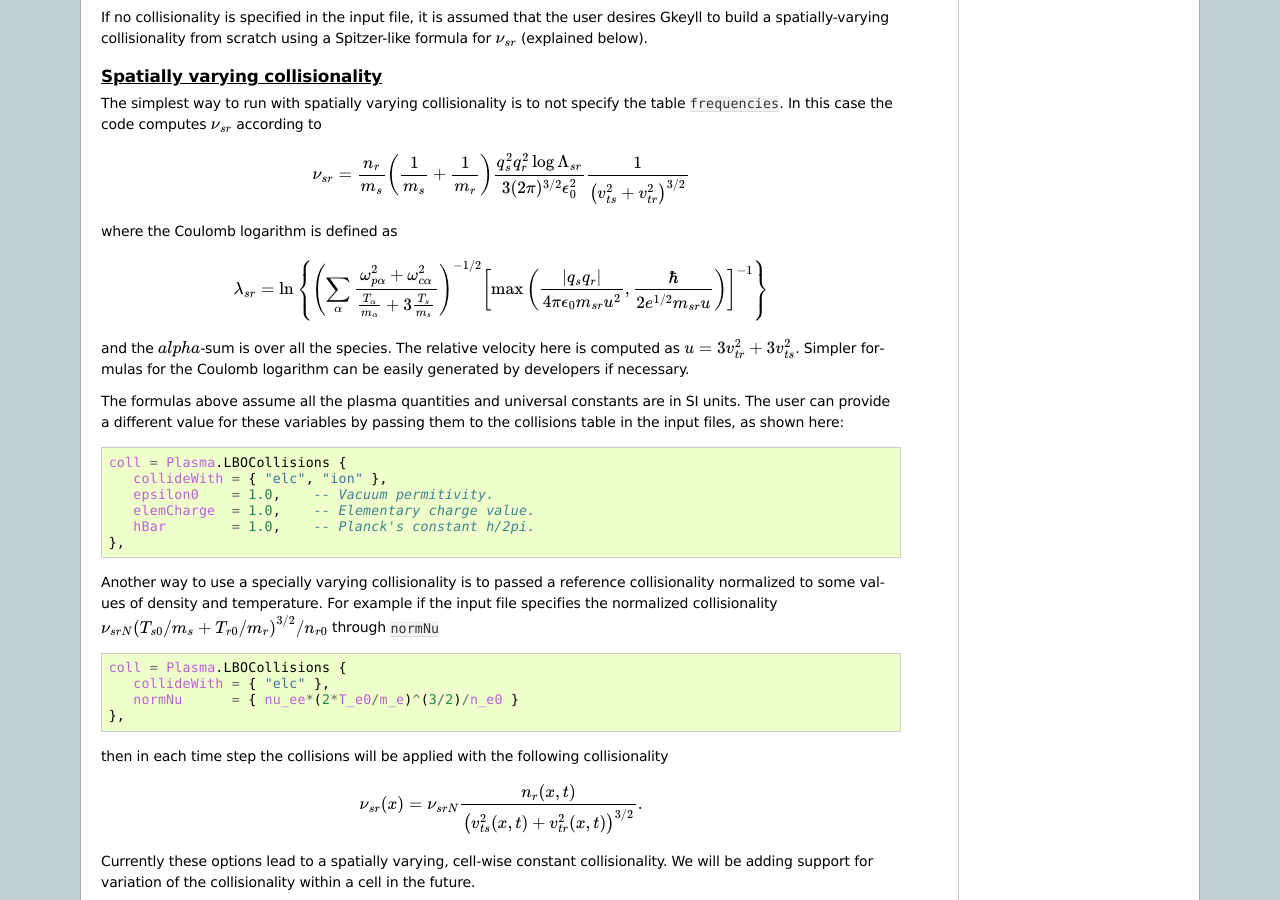
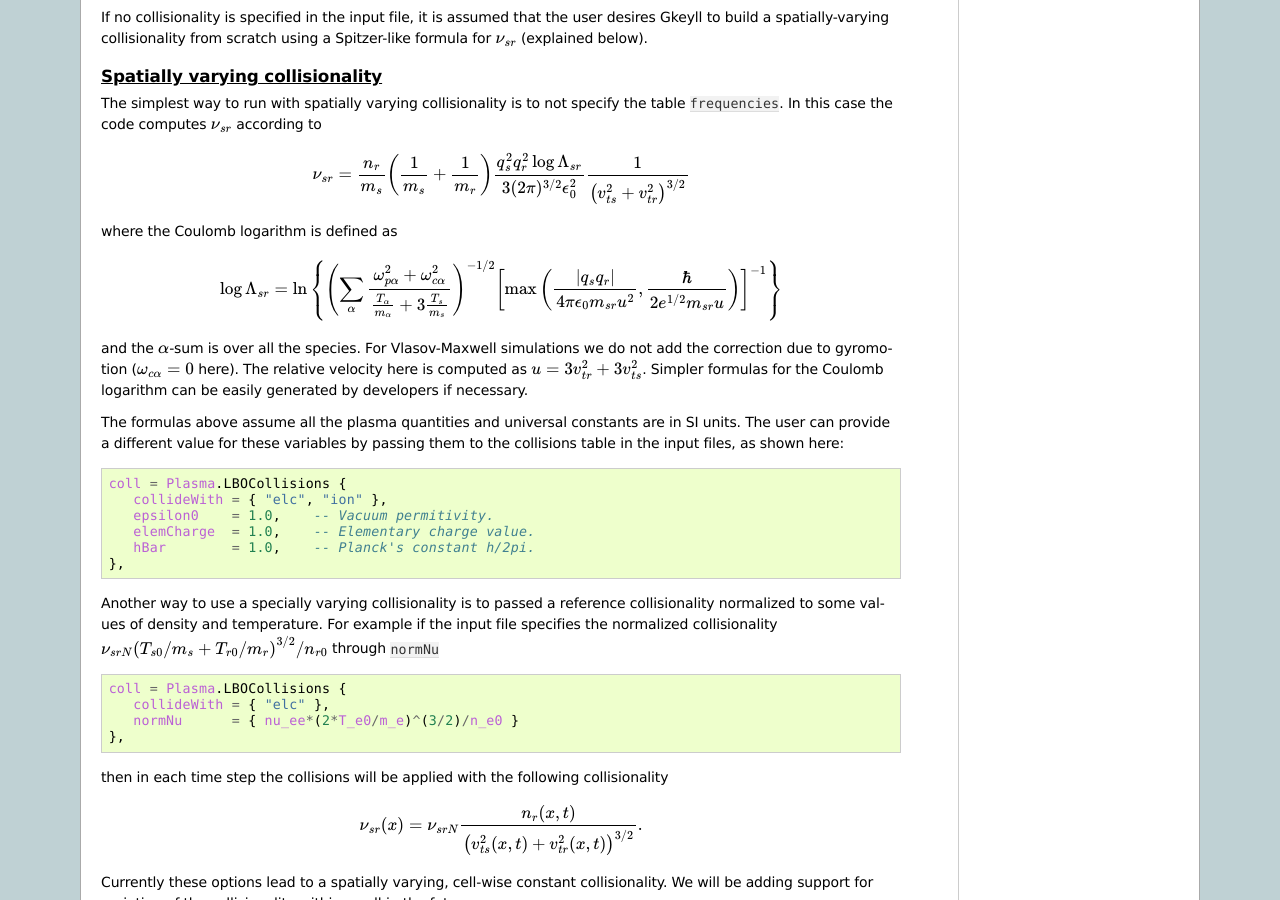
Before and after one commit to ammarhakim/gkyl-doc, a Sphinx documentation site: the page built from source/dev/collisionmodels.rst, in a window 1280 px wide and 900 px high, scrolled down 2458 px. Built offline with Sphinx 7.4.7, drawn with Linux system fonts in a browser that asks for light colours.

Commit message:
collisionmodels: Clarify gyromotion correction for Vlasov. Correct a couple of typos.

```diff
--- a/source/dev/collisionmodels.rst
+++ b/source/dev/collisionmodels.rst
@@ -182,13 +182,14 @@ where the Coulomb logarithm is defined as
 
 .. math::
 
-  \lambda_{sr} = \ln\left\lbrace\left(\sum_\alpha\frac{\omega_{p\alpha}^2+\omega_{c\alpha}^2}
+  \log\Lambda_{sr} = \ln\left\lbrace\left(\sum_\alpha\frac{\omega_{p\alpha}^2+\omega_{c\alpha}^2}
   {\frac{T_\alpha}{m_\alpha}+3\frac{T_s}{m_s}}\right)^{-1/2}
   \left[\max\left(\frac{|q_sq_r|}{4\pi\epsilon_0m_{sr}u^2},\frac{\hbar}{2e^{1/2}m_{sr}u}\right)\right]^{-1}\right\rbrace
 
-and the :math:`alpha`-sum is over all the species. The relative velocity here
-is computed as :math:`u=3v_{tr}^2+3v_{ts}^2`. Simpler formulas for the Coulomb
-logarithm can be easily generated by developers if necessary.
+and the :math:`\alpha`-sum is over all the species. For Vlasov-Maxwell simulations
+we do not add the correction due to gyromotion (:math:`\omega_{c\alpha}=0` here).
+The relative velocity here is computed as :math:`u=3v_{tr}^2+3v_{ts}^2`. Simpler
+formulas for the Coulomb logarithm can be easily generated by developers if necessary.
 
 The formulas above assume all the plasma quantities and universal constants are in
 SI units. The user can provide a different value for these variables by passing them
```
